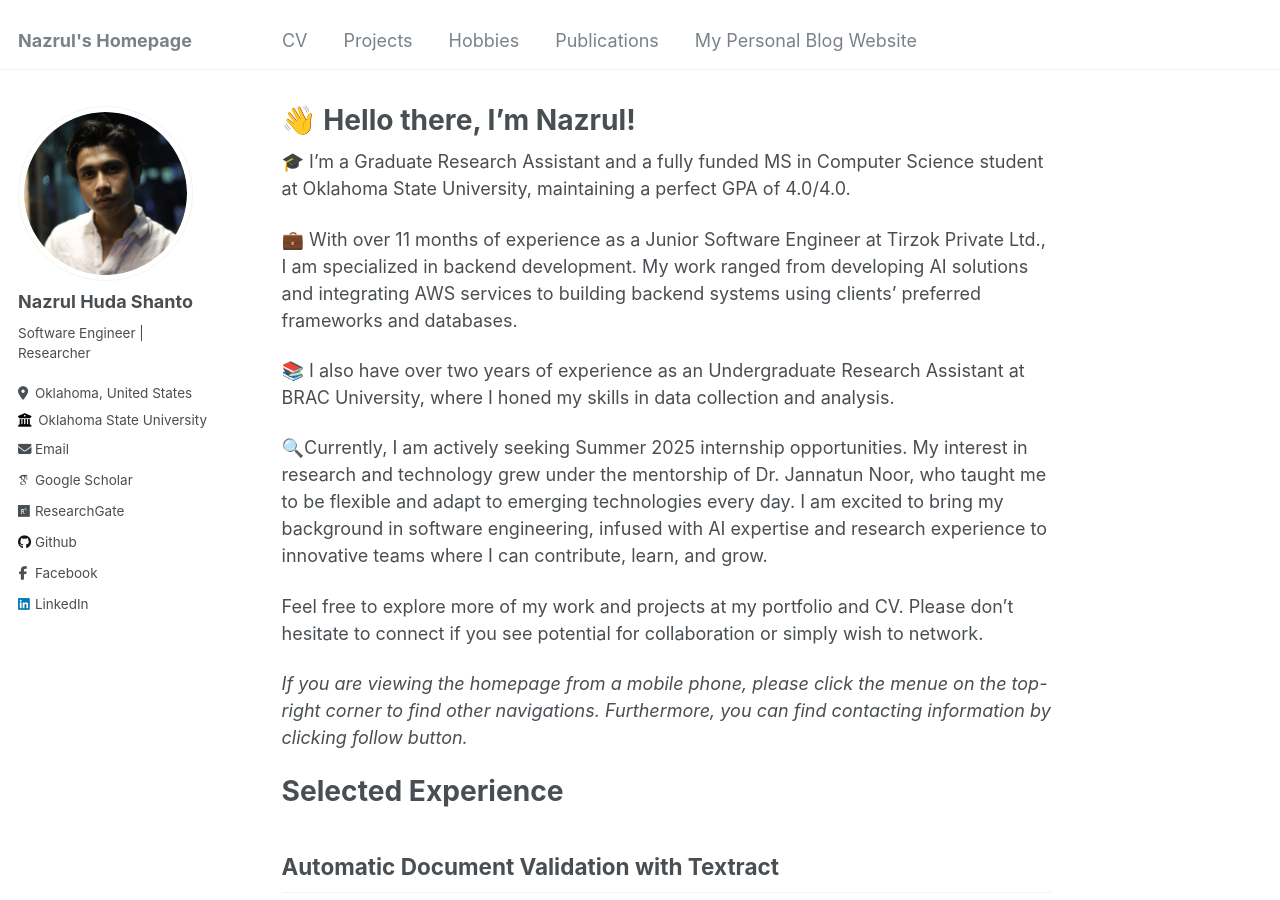
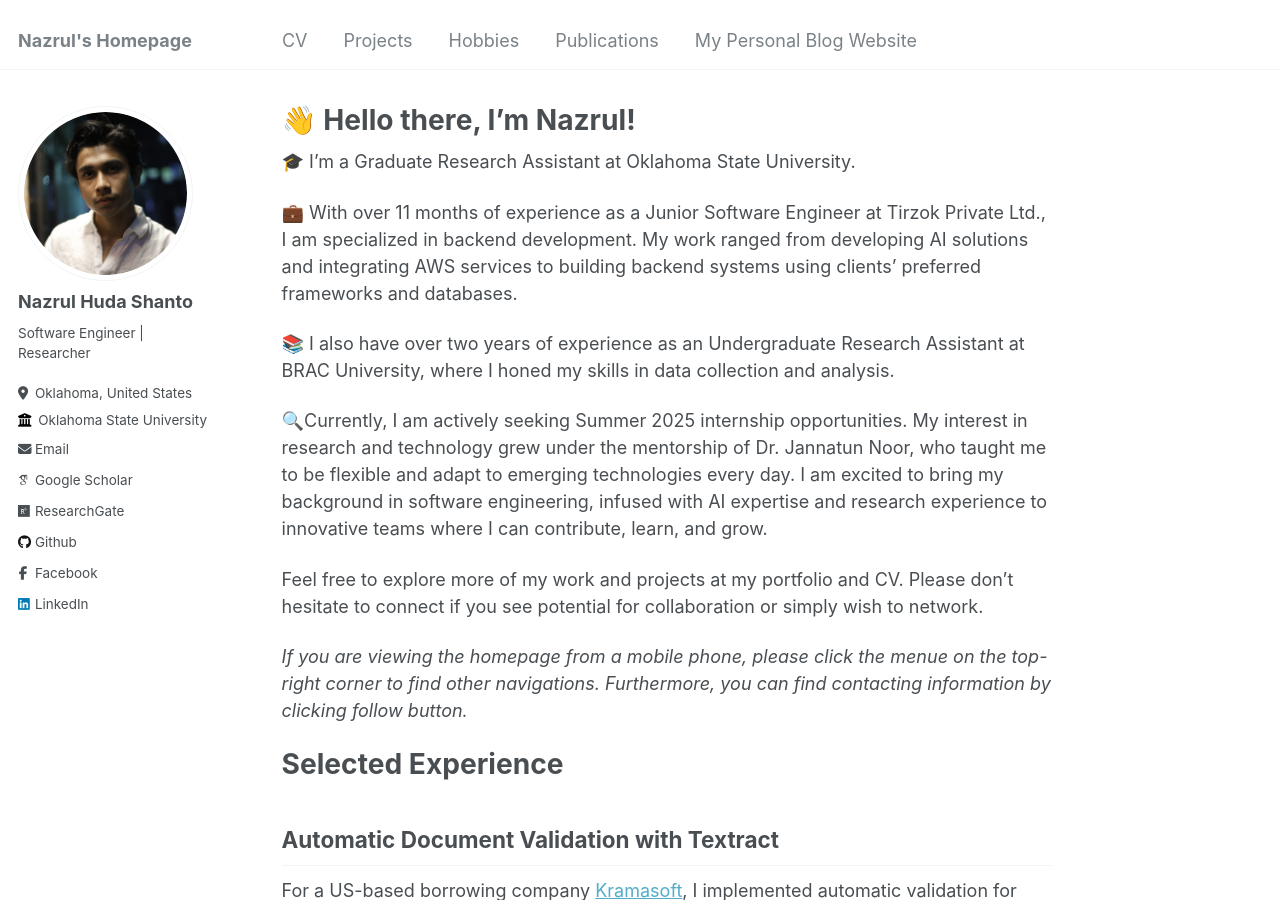
Before and after one commit to nazrulhuda/portfolio, a Jekyll site: the page built from _pages/about.md, in a window 1280 px wide and 900 px high. Built offline with Jekyll 4.4.1, drawn with Linux system fonts in a browser that asks for light colours; some web fonts are replaced.

Commit message:
Update about.md

```diff
--- a/_pages/about.md
+++ b/_pages/about.md
@@ -10,7 +10,7 @@ redirect_from:
 
 
 
-🎓 I'm a Graduate Research Assistant and a fully funded MS in Computer Science student at Oklahoma State University, maintaining a perfect GPA of 4.0/4.0.
+🎓 I'm a Graduate Research Assistant at Oklahoma State University.
 
 
 💼 With over 11 months of experience as a Junior Software Engineer at Tirzok Private Ltd., I am specialized in backend development. My work ranged from developing AI solutions and integrating AWS services to building backend systems using clients' preferred frameworks and databases.
```
